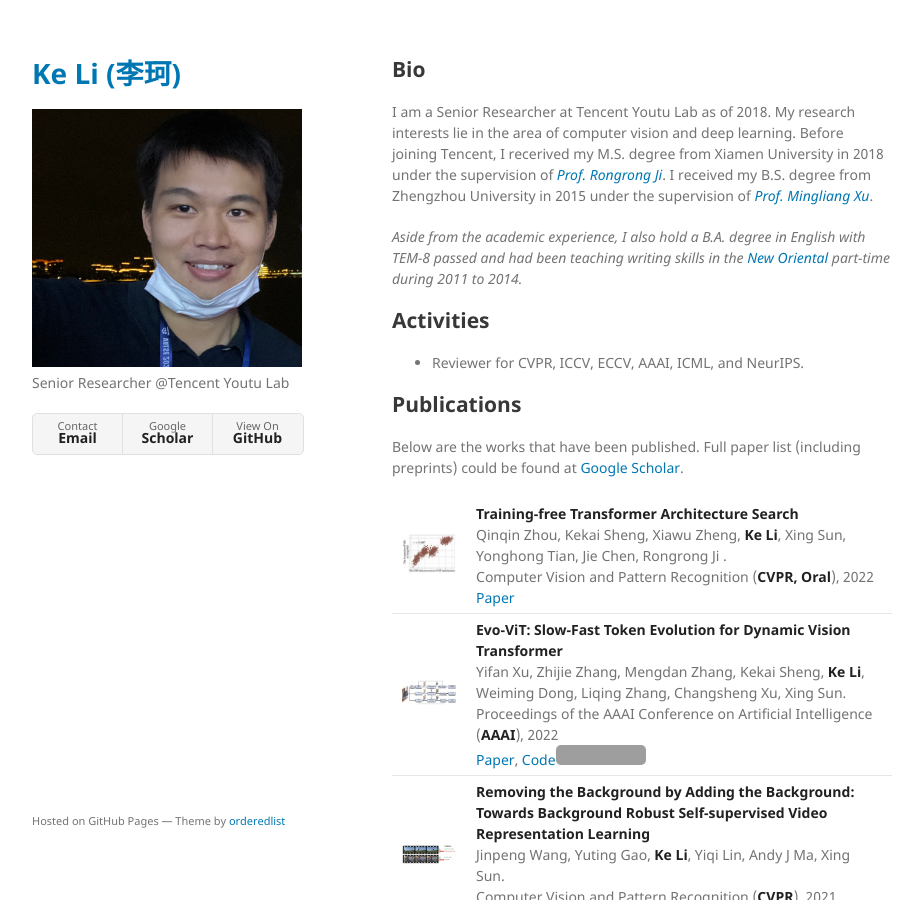
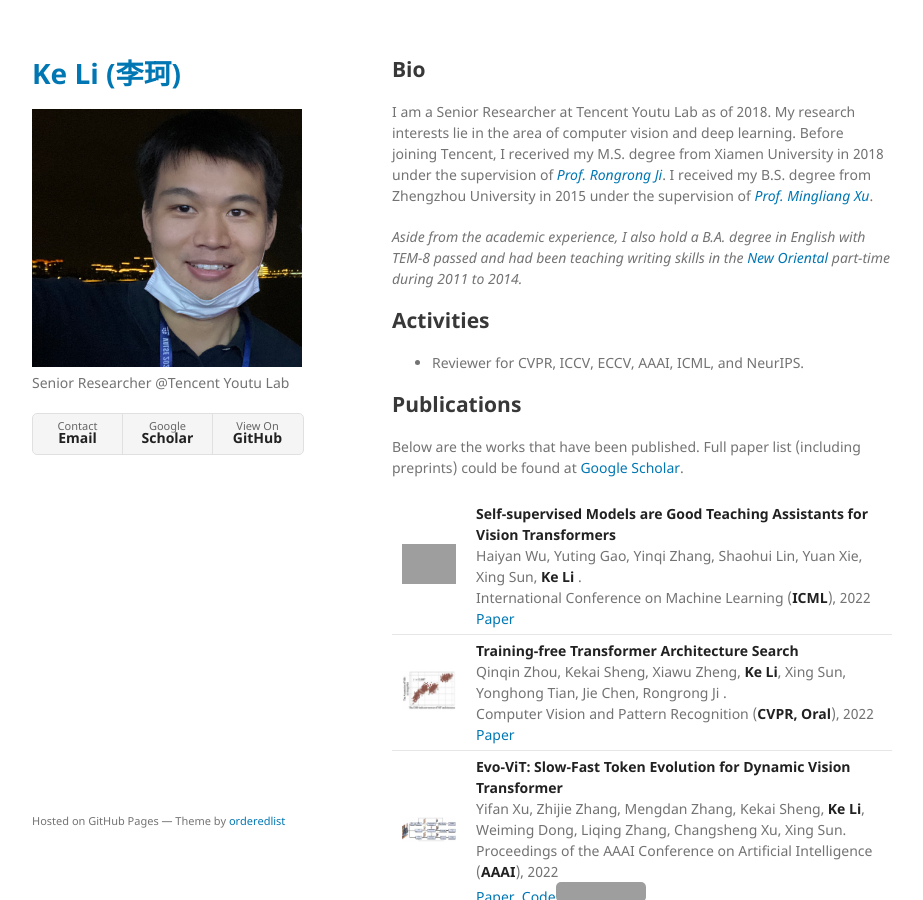
Before and after one commit to keli-61/keli-61.github.io, a Jekyll site: the page built from index.md, in a window 1280 px wide and 900 px high. Shown: the whole window, without its empty margins (178-1101 px from the left). Built offline with Jekyll 4.4.1, drawn with Linux system fonts in a browser that asks for light colours; our own code applies the rules of GitHub Pages for plain Markdown files; grey boxes are pictures that could not be loaded.

Commit message:
add ICML paper

```diff
--- a/index.md
+++ b/index.md
@@ -15,6 +15,7 @@ I am a Senior Researcher at Tencent Youtu Lab as of 2018. My research interests
 
 Below are the works that have been published. Full paper list (including preprints) could be found at [Google Scholar](https://scholar.google.com/citations?user=mfWsFM0AAAAJ&hl=en).
 
+| <img src="assets/img/ICML22.jpg" alt="drawing" width="150" /> | **Self-supervised Models are Good Teaching Assistants for Vision Transformers**<br />Haiyan Wu, Yuting Gao, Yinqi Zhang, Shaohui Lin, Yuan Xie, Xing Sun, **Ke Li** .<br />International Conference on Machine Learning (**ICML**), 2022<br />[Paper](https://openreview.net/pdf?id=AVPSfvFXqJy) |
 | <img src="assets/img/CVPR22.jpg" alt="drawing" width="150" /> | **Training-free Transformer Architecture Search**<br />Qinqin Zhou, Kekai Sheng, Xiawu Zheng, **Ke Li**, Xing Sun, Yonghong Tian, Jie Chen, Rongrong Ji .<br />Computer Vision and Pattern Recognition (**CVPR, Oral**), 2022<br />[Paper](https://arxiv.org/abs/2203.12217) |
 | <img src="assets/img/AAAI22.jpg" alt="drawing" width="150" /> | **Evo-ViT: Slow-Fast Token Evolution for Dynamic Vision Transformer**<br />Yifan Xu, Zhijie Zhang, Mengdan Zhang, Kekai Sheng, **Ke Li**, Weiming Dong, Liqing Zhang, Changsheng Xu, Xing Sun.<br />Proceedings of the AAAI Conference on Artificial Intelligence (**AAAI**), 2022<br />[Paper](https://arxiv.org/abs/2108.01390), [Code](https://github.com/YifanXu74/Evo-ViT)<img style="border: 0px;padding: 0px;border-radius: 5px;" src="https://img.shields.io/github/stars/YifanXu74/Evo-ViT.svg" alt="GitHub stars" title="" /> |
 | <img src="assets/img/CVPR21.jpg" alt="drawing" width="150" /> | **Removing the Background by Adding the Background: Towards Background Robust Self-supervised Video Representation Learning**<br />Jinpeng Wang, Yuting Gao, **Ke Li**, Yiqi Lin, Andy J Ma, Xing Sun.<br />Computer Vision and Pattern Recognition (**CVPR**), 2021<br />[Paper](https://arxiv.org/abs/2009.05769), [Code](https://github.com/FingerRec/BE)<img style="border: 0px;padding: 0px;border-radius: 5px;" src="https://img.shields.io/github/stars/FingerRec/BE.svg" alt="GitHub stars" title="" /> |
```
